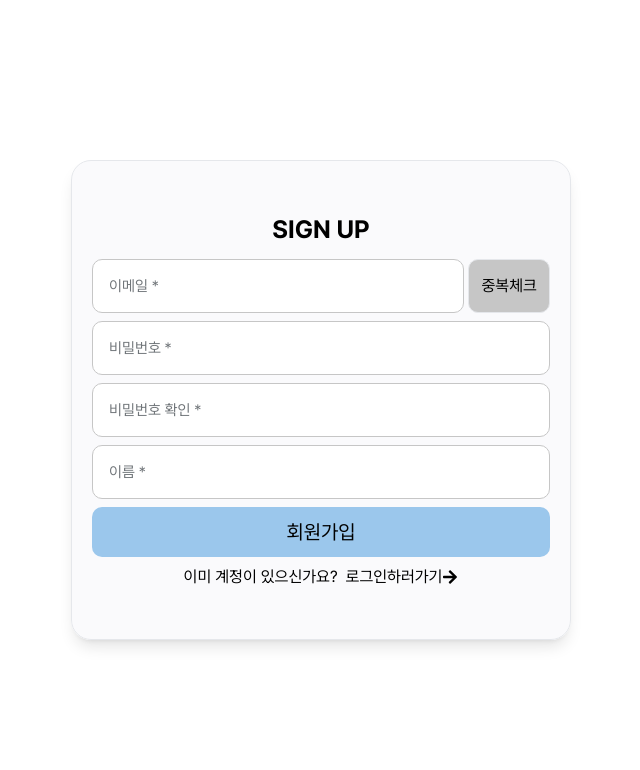
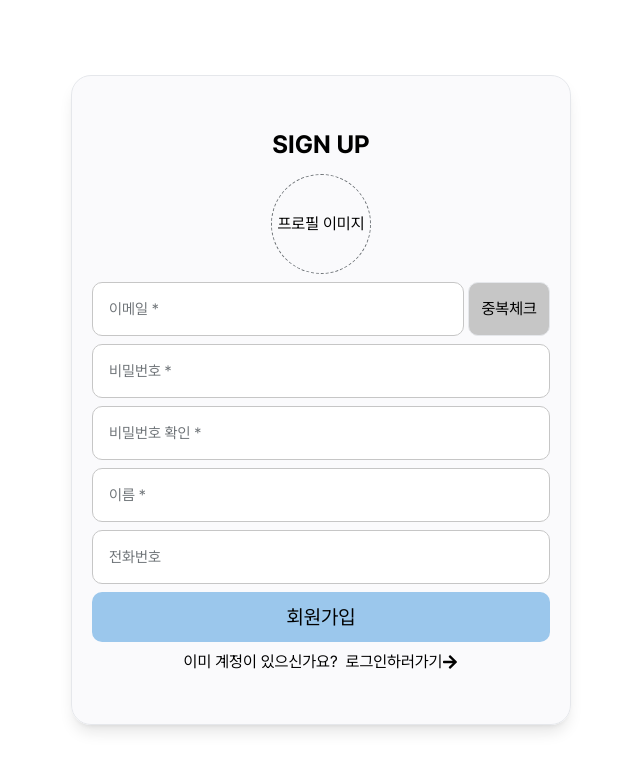
Before and after one commit to ST-JM-ORG/notice-board-fe, a Next.js app: page /sign-up in a window 1280 px wide. Shown: the top 770 px of the page, without its empty margins (319-959 px from the left). Built offline with nearby package versions, Linux system fonts and the light colour scheme.

Commit message:
Feat: 회원가입 > 프로필 업로드, 전화번호 입력란 추가

```diff
--- a/src/app/(auth)/sign-up/page.tsx
+++ b/src/app/(auth)/sign-up/page.tsx
@@ -1,48 +1,99 @@
 "use client";
 
-import React from "react";
+import React, { ChangeEvent } from "react";
 import { Controller, useForm } from "react-hook-form";
 import { FaArrowRight } from "react-icons/fa";
 
 import { useRouter } from "next/navigation";
 
 import Input from "@components/input";
+import ProfileUploader from "@components/profile-uploader";
 
 import { EmailRegex, PwRegex } from "@constants/regex";
+
+import { encodeFileToBase64 } from "@utils/file-encoder";
 
 interface SignUpForm {
   email: string;
   pw: string;
   pwConfirm: string;
   name: string;
+  phoneNumber: string;
+  file?: string | null | undefined;
+  fileName?: string | null | undefined;
+  mime?: string | null | undefined;
 }
 
 const Page = () => {
   const router = useRouter();
 
-  const { control, handleSubmit, getValues, watch } = useForm<SignUpForm>({
-    mode: "onBlur",
-    reValidateMode: "onBlur",
+  const { control, handleSubmit, getValues, setValue, watch } =
+    useForm<SignUpForm>({
+      mode: "onChange",
+      reValidateMode: "onChange",
       defaultValues: {
         email: "",
         pw: "",
         pwConfirm: "",
         name: "",
+        phoneNumber: "",
+        file: null,
+        fileName: null,
+        mime: null,
       },
     });
 
-  const handleSignUp = () => {
-    console.log(getValues("email"));
+  const handleRouteSignUp = () => {
+    router.push("/login");
   };
 
-  const handleRouteSignUp = () => {
-    router.push("/login");
+  const handleChangeFile = async (e: ChangeEvent<HTMLInputElement>) => {
+    e.preventDefault();
+
+    if (e.target.files) {
+      const file: File = e.target.files[0];
+      const encodedFile = await encodeFileToBase64(file);
+
+      if (typeof encodedFile === "string") {
+        setValue("file", encodedFile);
+        setValue("fileName", file.name);
+        setValue("mime", file.type);
+      }
+    }
+  };
+
+  const handleSignUp = () => {
+    const formData = new FormData();
+    const file = getValues("file");
+
+    formData.append("email", getValues("email"));
+    formData.append("password", getValues("pw"));
+    formData.append("name", getValues("name"));
+    formData.append("contact", getValues("phoneNumber"));
+    if (file) {
+      formData.append("profileImg", file);
+    }
+
+    for (const [key, value] of formData.entries()) {
+      console.log(`${key}: ${value}`);
+    }
   };
 
   return (
     <>
       <form onSubmit={handleSubmit(handleSignUp)} className="space-y-2">
         <p className="mb-10 text-center text-25 font-bold">SIGN UP</p>
+
+        <Controller
+          name="file"
+          control={control}
+          render={({ field: { value } }) => (
+            <div className="flex items-center justify-center">
+              <ProfileUploader file={value} onChange={handleChangeFile} />
+            </div>
+          )}
+        />
+
         <div className="flex space-x-1">
           <Controller
             name="email"
@@ -90,8 +141,6 @@ const Page = () => {
               value: 20,
               message: "비밀번호는 최대 20글자까지 입력할 수 있습니다",
             },
-            validate: (value) =>
-              value === watch("pwConfirm") || "비밀번호가 일치하지 않습니다",
           }}
           render={({ field, fieldState: { error } }) => (
             <Input
@@ -140,10 +189,7 @@ const Page = () => {
           name="name"
           control={control}
           rules={{
-            minLength: {
-              value: 1,
-              message: "이름을 입력해주세요",
-            },
+            required: "이름을 입력해주세요",
           }}
           defaultValue=""
           render={({ field, fieldState: { error } }) => (
@@ -151,6 +197,20 @@ const Page = () => {
               type="text"
               className="rounded-t-none"
               text="이름 *"
+              helperText={error && error.message}
+              {...field}
+            />
+          )}
+        />
+
+        <Controller
+          name="phoneNumber"
+          control={control}
+          render={({ field, fieldState: { error } }) => (
+            <Input
+              type="text"
+              className="rounded-t-none"
+              text="전화번호"
               helperText={error && error.message}
               {...field}
             />
--- /dev/null
+++ b/src/components/profile-uploader.tsx
@@ -0,0 +1,41 @@
+import React, { ChangeEvent } from "react";
+
+import { cn } from "@utils/classname";
+
+interface Props {
+  file?: string | null | undefined;
+  onChange: (e: ChangeEvent<HTMLInputElement>) => void;
+}
+
+const ProfileUploader = (props: Props) => {
+  const { file, onChange } = props;
+
+  return (
+    <>
+      <input
+        type="file"
+        id="file-uploader"
+        className="hidden"
+        onChange={onChange}
+      />
+      <div className="flex items-center space-x-2">
+        <label
+          htmlFor="file-uploader"
+          className={cn(
+            `flex h-100 w-100 items-center justify-center rounded-50 border-1 border-dashed
+            border-sonic-silver`,
+            "hover:cursor-pointer",
+          )}
+        >
+          {file ? (
+            <img src={file} alt="Profile image" />
+          ) : (
+            <span>프로필 이미지</span>
+          )}
+        </label>
+      </div>
+    </>
+  );
+};
+
+export default ProfileUploader;
--- /dev/null
+++ b/src/utils/file-encoder.ts
@@ -0,0 +1,15 @@
+export const encodeFileToBase64 = (
+  file: File,
+): Promise<string | ArrayBuffer | null> => {
+  return new Promise((resolve, reject) => {
+    const fileReader = new FileReader();
+    fileReader.readAsDataURL(file);
+
+    fileReader.onload = () => {
+      resolve(fileReader.result);
+    };
+    fileReader.onerror = (error) => {
+      reject(error);
+    };
+  });
+};
```
Lines whose indentation alone changed are shown as unchanged.
